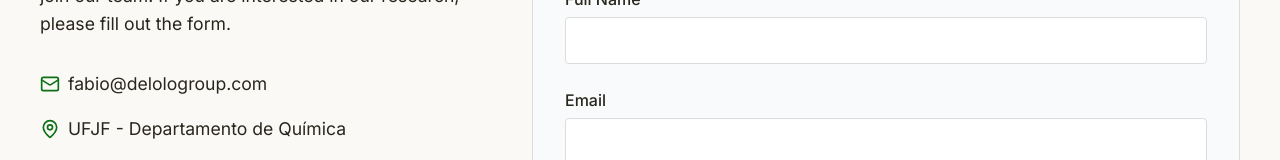
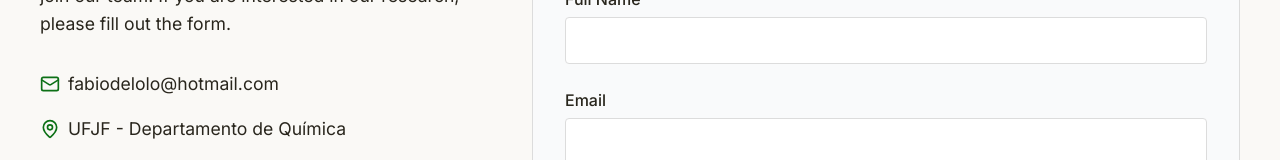
Before and after one commit to HareWareSolutions/DeloloGroup, a React (Vite) app: page /contact in a window 1280 px wide. Shown: the part 295-455 px from the top of the page. Built offline with nearby package versions, Linux system fonts and the light colour scheme.

Commit message:
email contato

```diff
--- a/src/pages/Contact.tsx
+++ b/src/pages/Contact.tsx
@@ -63,7 +63,7 @@ const Contact: React.FC = () => {
                     <div className={styles.contactDetails}>
                         <div className={styles.detailItem}>
                             <Mail size={20} color="var(--color-primary)" />
-                            <span>fabio@delologroup.com </span>
+                            <span>fabiodelolo@hotmail.com</span>
                         </div>
                         <div className={styles.detailItem}>
                             <MapPin size={20} color="var(--color-primary)" />
```
